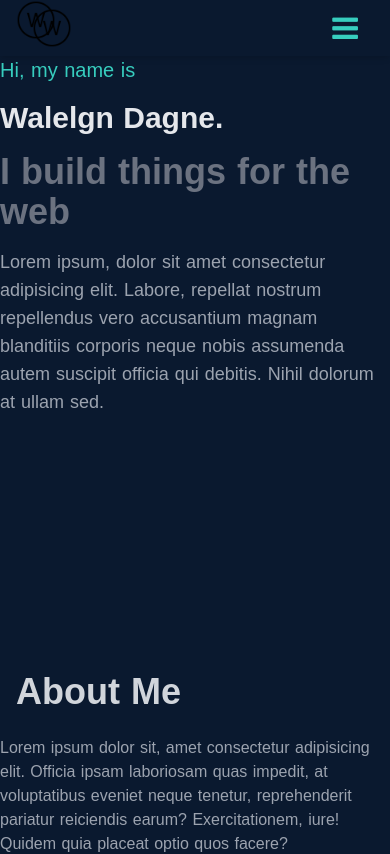
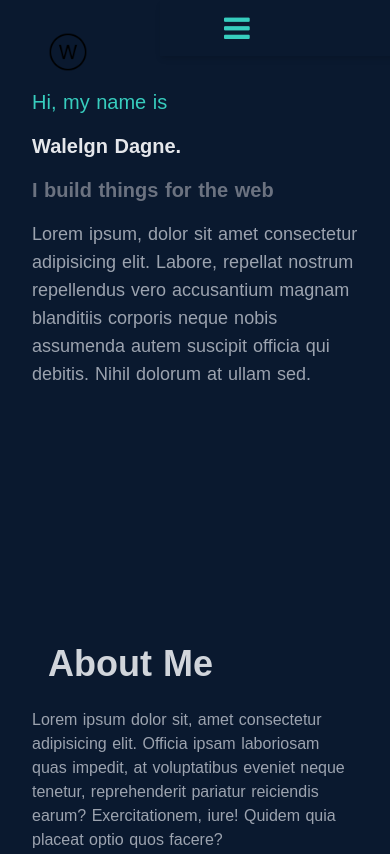
Before and after one commit to waledagne/portfolio-site, a Nuxt app: page / in a window 390 px wide. Shown: the top 854 px of the page. Built offline with nearby package versions, Linux system fonts and the light colour scheme.

Commit message:
fix logo pic

```diff
--- a/components/about.vue
+++ b/components/about.vue
@@ -1,6 +1,6 @@
 <template>
   <div id="about">
-    <div class="w-full mt-32 md:mx-24 md:px-20">
+    <div class="w-full md:w-1/2 mt-32 md:mx-24 md:px-20">
       <div class="flex flex-col md:flex-row justify-start">
         <div class="flex flex-col w-full md:w-1/2">
           <h1 class="text-4xl text-gray-300 mb-6 font-semibold mx-4">
--- a/components/nav.vue
+++ b/components/nav.vue
@@ -1,5 +1,5 @@
 <template>
-  <div class="w-full md:shadow-lg">
+  <div class="w-1/2 md:w-full md:shadow-lg">
     <div class="flex justify-start md:py-4 mx-4">
       <img
         src="~/assets/images/logo2.png"
@@ -26,9 +26,9 @@
     </div>
 
     <nav class="mobile-nav">
-      <nuxt-link to="/" class="flex items-center text-xl font-bold text-accent">
+      <!-- <nuxt-link to="/" class="flex items-center text-xl font-bold text-accent">
         <img src="~/assets/images/logo2.png" class="w-10" alt="" />
-      </nuxt-link>
+      </nuxt-link> -->
       <div
         v-if="!sidenavActive"
         @click="sidenavActive = true"
@@ -97,21 +97,21 @@ nav {
 }
 
 .mobile-nav {
-  @apply sm:hidden px-8;
+  @apply sm:hidden mx-40;
 }
 
 .sidenav {
-  @apply w-full h-full md:hidden py-5 px-6 fixed rounded-lg top-14 right-0 bg-white opacity-10 shadow text-gray-800 z-10 flex flex-col justify-start items-start;
+  @apply w-80 h-full md:hidden py-5 px-6 fixed rounded-lg top-0 right-0 bg-white opacity-10 shadow text-gray-800 z-10 flex flex-col justify-start items-start;
   animation: slidein 0.4s forwards;
 }
 
 @keyframes slidein {
   0% {
-    transform: translateY(-100px);
+    transform: translateX(-90px);
     opacity: 0;
   }
   100% {
-    transform: translateY(0px);
+    transform: translateX(0px);
     opacity: 1;
   }
 }
--- a/pages/index.vue
+++ b/pages/index.vue
@@ -1,5 +1,5 @@
 <template>
-  <div class="">
+  <div class="p-8 md:p-0">
     <div class="">
       <Nav />
       <div class="hidden md:flex">
@@ -10,10 +10,10 @@
         class="flex flex-col justify-start items-start md:px-20 md:mx-24 mx-0 mt-4 md:mt-10 mb-32"
       >
         <h1 class="text-accent text-xl md:text-2xl">Hi, my name is</h1>
-        <h1 class="text-gray-200 font-semibold text-3xl md:text-6xl mt-4">
+        <h1 class="text-gray-200 font-semibold text-xl md:text-6xl mt-4">
           Walelgn Dagne.
         </h1>
-        <h1 class="text-gray-500 text-4xl md:text-6xl font-semibold mt-4">
+        <h1 class="text-gray-500 text-xl md:text-6xl font-semibold mt-4">
           I build things for the web
         </h1>
         <p class="w-full md:w-2/3 text-gray-400 text-lg mt-4 mb-32">
```
